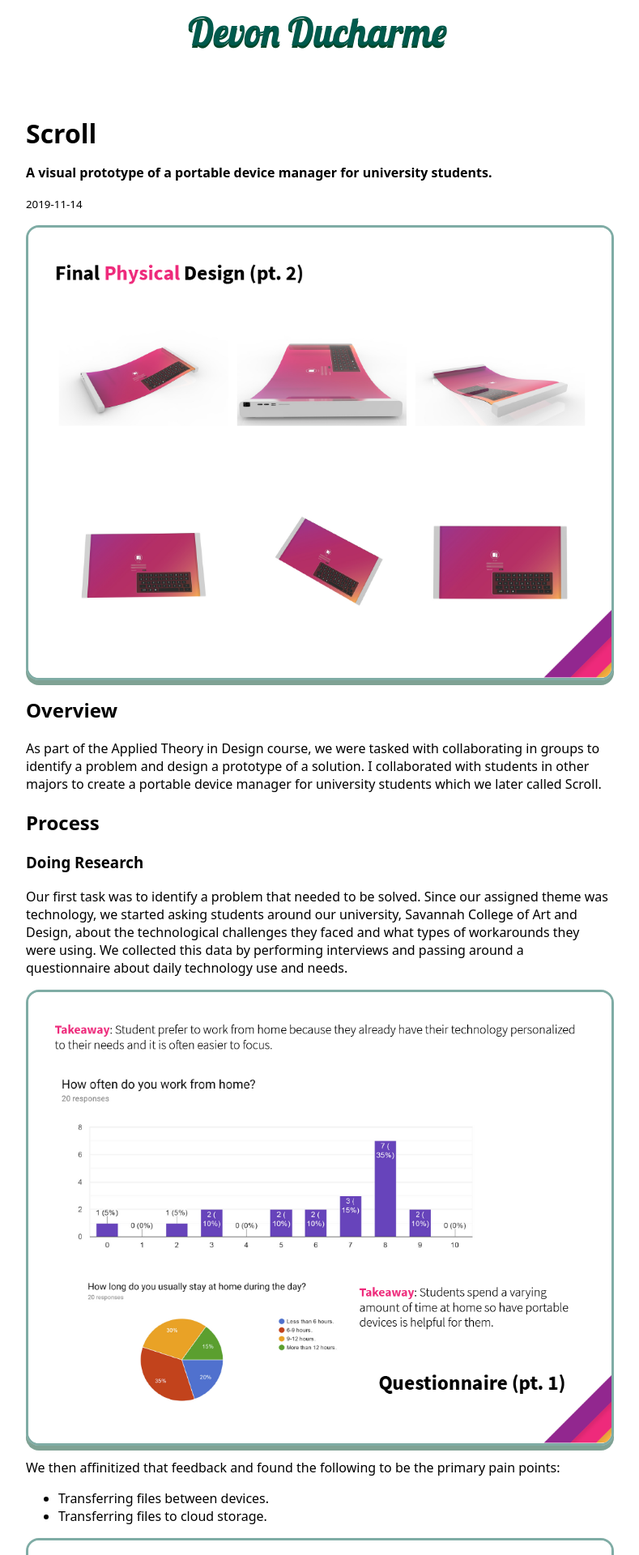
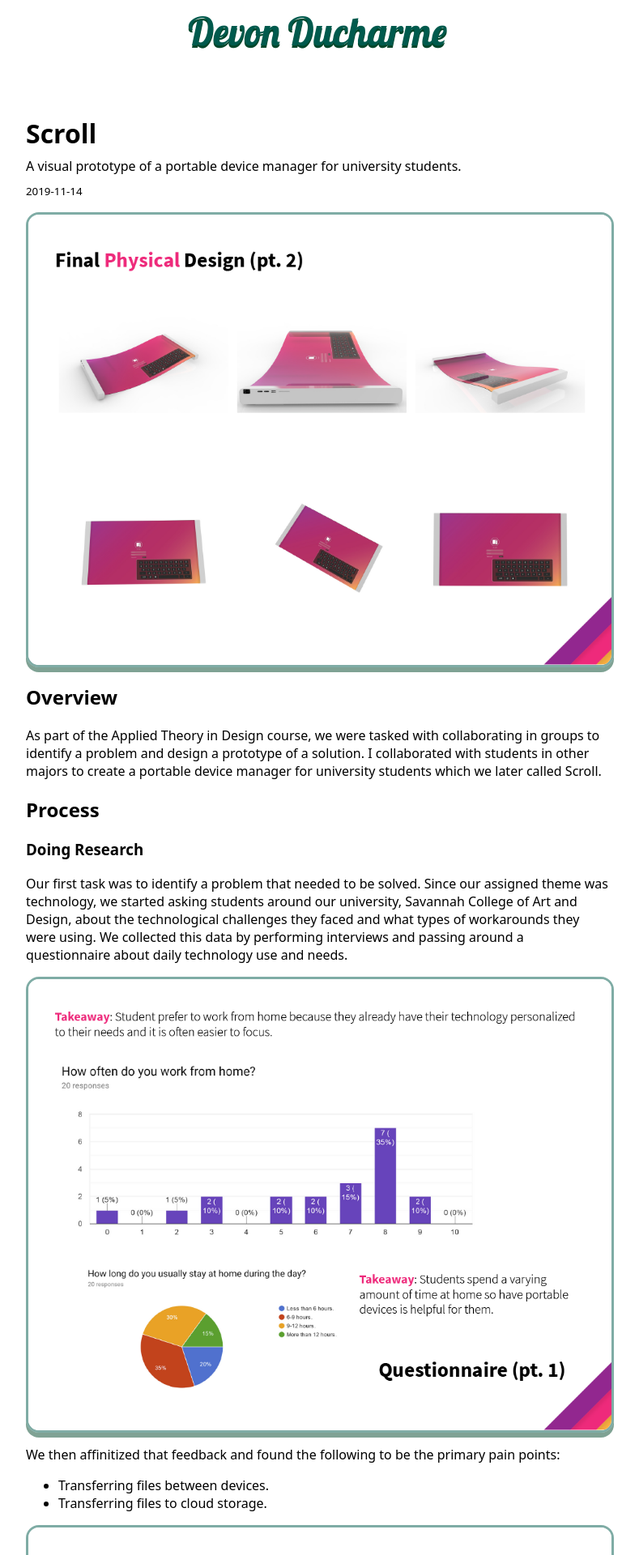
Before and after one commit to buddydudedev/portfolio.buddydude.dev, a Jekyll site: the page built from _posts/2019-11-14-scroll.md, in a window 1280 px wide. Shown: the top 1920 px of the page at 81% size, without its empty margins (256-1045 px from the left). Built offline with Jekyll 4.4.1, drawn with Linux system fonts in a browser that asks for light colours.

Commit message:
Margins on top of posts

```diff
--- a/_posts/2019-11-14-scroll.md
+++ b/_posts/2019-11-14-scroll.md
@@ -10,9 +10,9 @@
 
 # Scroll
 
-**A visual prototype of a portable device manager for university students.**
+<p class="post-summary">A visual prototype of a portable device manager for university students.</p>
 
-<small class="post-date">2019-11-14</small>
+<p class="post-date"><small>2019-11-14</small></p>
 
 <a href="/assets/scroll/PROCESS_BOOK1024_49.png" target="_blank">![](/assets/scroll/PROCESS_BOOK1024_49.png)</a>
 
--- a/buddydude.dev.css
+++ b/buddydude.dev.css
@@ -32,6 +32,10 @@
 
 .post-date {
     margin-top: 0;
+}
+
+.post-summary {
+    margin: .5rem 0;
 }
 
 body {
```
